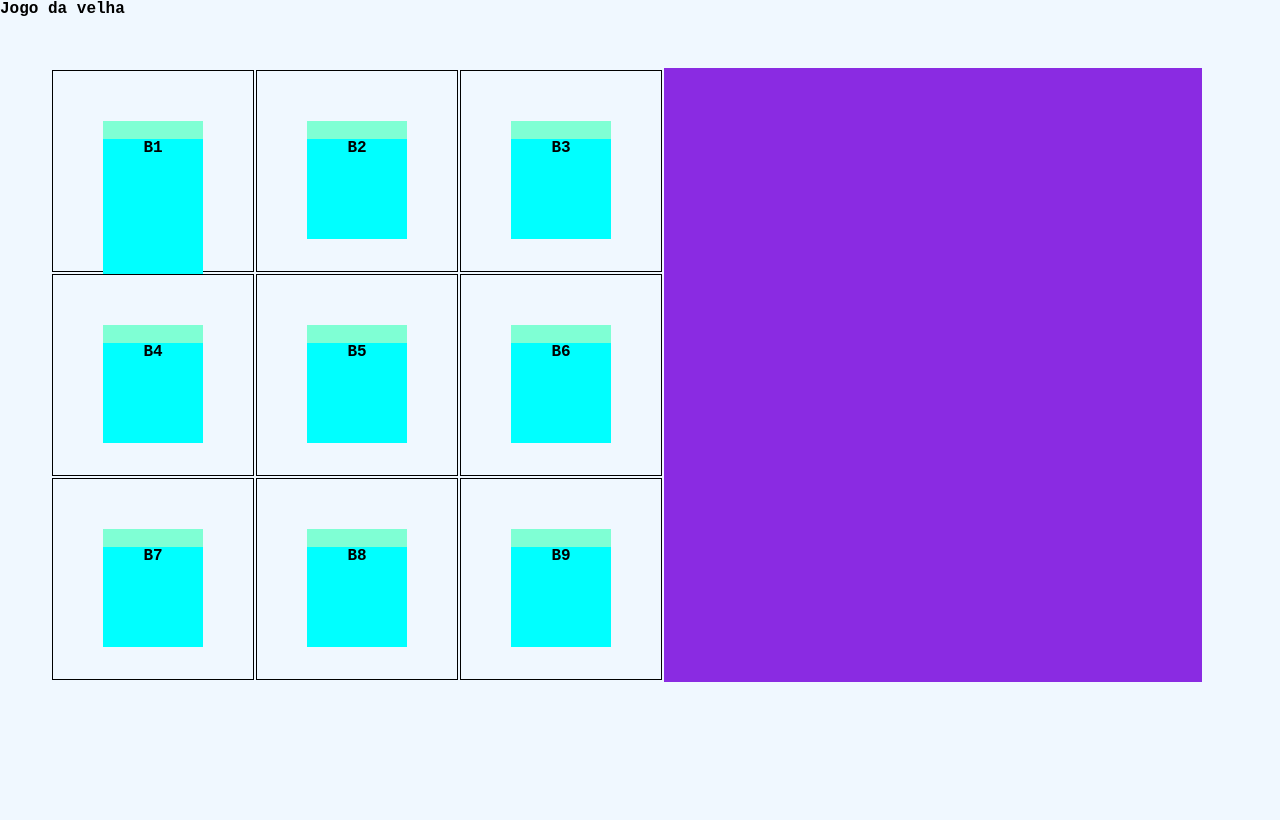
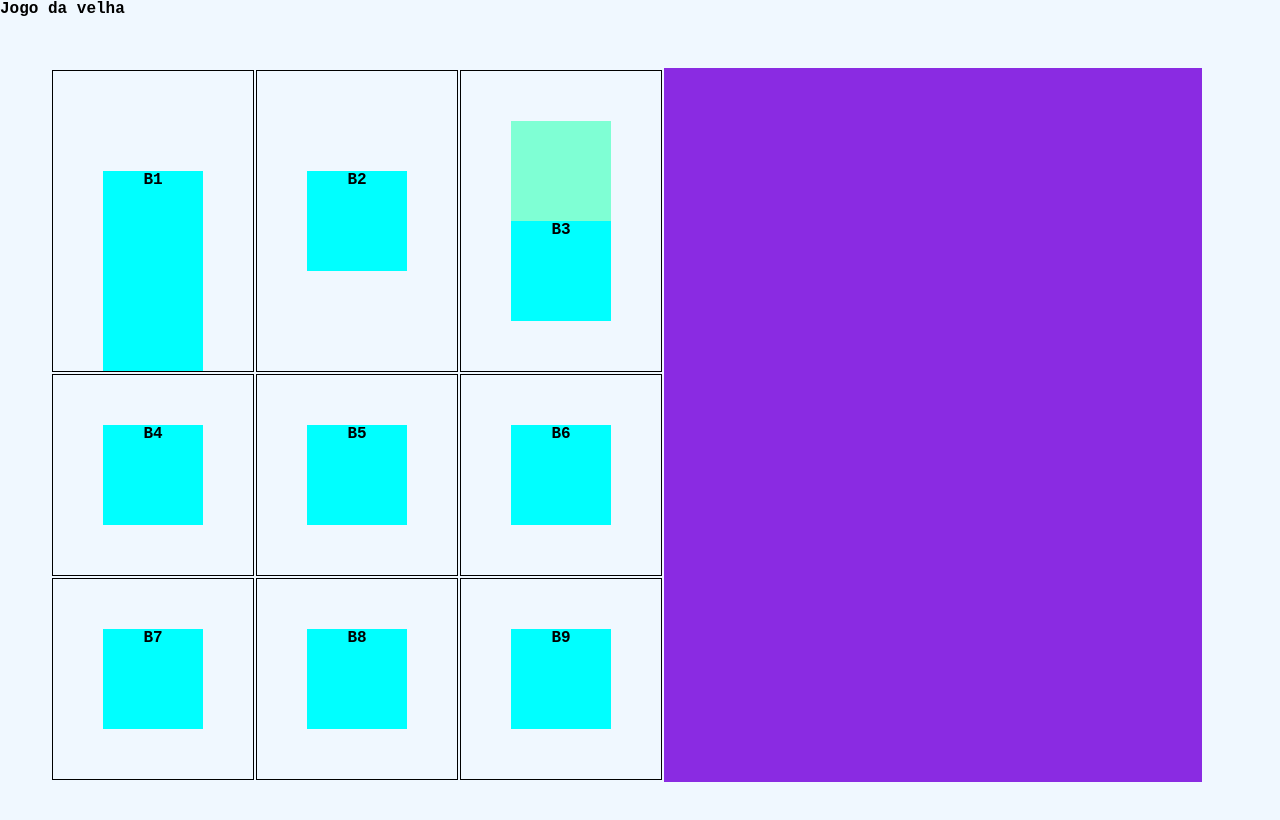
Before and after one commit to Tekoryo/Jogo_da_velha, a plain HTML site: page index.html in a window 1280 px wide. Drawn offline with Linux system fonts and the light colour scheme.

Commit message:
removendo a imagem

```diff
--- a/css/Style.css
+++ b/css/Style.css
@@ -16,9 +16,6 @@
     margin: 50px;
     background-color: blueviolet;
 }
-#JV{
-
-}
 
 th{
     border: 1px solid black;
--- a/index.html
+++ b/index.html
@@ -12,19 +12,19 @@
 	<section id="base">
 		<table id="JV">
 			<tr>
-			  	<th><div class="B" id="b1"><img><img/><p onclick="jv(1)" >B1<p></div></th>
-			  	<th><div class="B" id="b2"><img><img/><p onclick="jv(2)" >B2<img/></p></div></th>
-			  	<th><div class="B" id="b3"><img><img/><p onclick="jv(3)" >B3<img/></p></div></th>
+			  	<th><div class="B" id="b1"><p onclick="jv(1)" >B1<p></div></th>
+			  	<th><div class="B" id="b2"><p onclick="jv(2)" >B2<img/></p></div></th>
+			  	<th><div class="B" id="b3"></div><p onclick="jv(3)" >B3</p></div></th>
 			</tr>
 			<tr>
-			  	<th><div class="B" id="b4"><img><img/><p onclick="jv(4)">B4<img/></p></div></th>
-				<th ><div class="B" id="b5"><img><img/><p onclick="jv(5)">B5<img/></p></div></th>
-		  		<th><div class="B" id="b6"><img><img/><p onclick="jv(6)">B6<img/></p></div></th>
+			  	<th><div class="B" id="b4"><p onclick="jv(4)">B4</p></div></th>
+				<th ><div class="B" id="b5"><p onclick="jv(5)">B5</p></div></th>
+		  		<th><div class="B" id="b6"><p onclick="jv(6)">B6</p></div></th>
 			</tr>
 			<tr>
-				<th><div class="B" id="b7"><img><img/><p onclick="jv(7)">B7<img/></p></div></th>
-				<th><div class="B" id="b8"><img><img/><p onclick="jv(8)">B8<img/></p></div></th>
-			  	<th><div class="B" id="b9"><img><img/><p onclick="jv(9)">B9<img/></p></div></th>
+				<th><div class="B" id="b7"><p onclick="jv(7)">B7<img/></p></div></th>
+				<th><div class="B" id="b8"><p onclick="jv(8)">B8<img/></p></div></th>
+			  	<th><div class="B" id="b9"><p onclick="jv(9)">B9<img/></p></div></th>
 			</tr>
 		  </table>
 	</section>
--- a/js/Script.js
+++ b/js/Script.js
@@ -17,20 +17,17 @@ var b9=document.getElementById("b9")
     //Lado do player X
     switch (num){
       case 1:
-        b1.innerHTML=""
-        img[0].src = "img/X.png"
+        b1.innerHTML="X"
         X[1]=2
         console.log(`B1=${X[1]}`)
         break;
       case 2:
-        b2.innerHTML=""
-        img[1].src = "img/X.png"
+        b2.innerHTML="X"
         X[2]=2
         console.log(`B2=${X[2]}`)
         break;
       case 3:
-        b3.innerHTML=""
-        img[2].src = "img/X.png"
+        b3.innerHTML="X"
         X[3]=2
         console.log(`B3=${X[3]}`)
         break;
```
